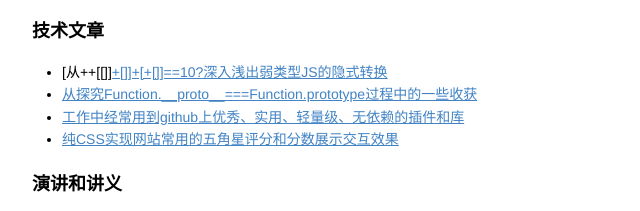
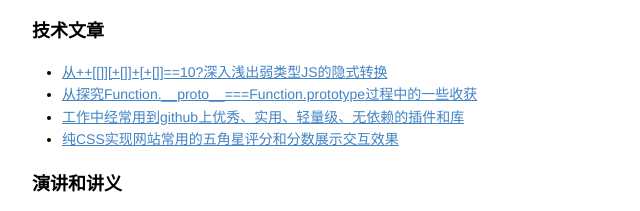
Before and after one commit to vidahouseCindy/jawil.github.io, a plain HTML site: page resume/index.html in a window 1280 px wide. Shown: the part 2199-2410 px from the top of the page, 181-821 px from the left. Drawn offline with Linux system fonts and the light colour scheme.

```diff
--- a/resume/index.html
+++ b/resume/index.html
@@ -433,7 +433,7 @@
 <h3>技术文章</h3>
 
 <ul>
-<li>[从++[[]]<a href="https://github.com/jawil/blog/issues/5">+[]]+[+[]]==10?深入浅出弱类型JS的隐式转换</a></li>
+<li><a href="https://github.com/jawil/blog/issues/5">从++[[]][+[]]+[+[]]==10?深入浅出弱类型JS的隐式转换</a></li>
 <li><a href="https://github.com/jawil/blog/issues/13">从探究Function.__proto__===Function.prototype过程中的一些收获</a></li>
 <li><a href="https://github.com/jawil/blog/issues/10">工作中经常用到github上优秀、实用、轻量级、无依赖的插件和库</a></li>
 <li><a href="https://github.com/jawil/blog/issues/8">纯CSS实现网站常用的五角星评分和分数展示交互效果</a></li>
```
Also changed, not shown: 1 other file.
